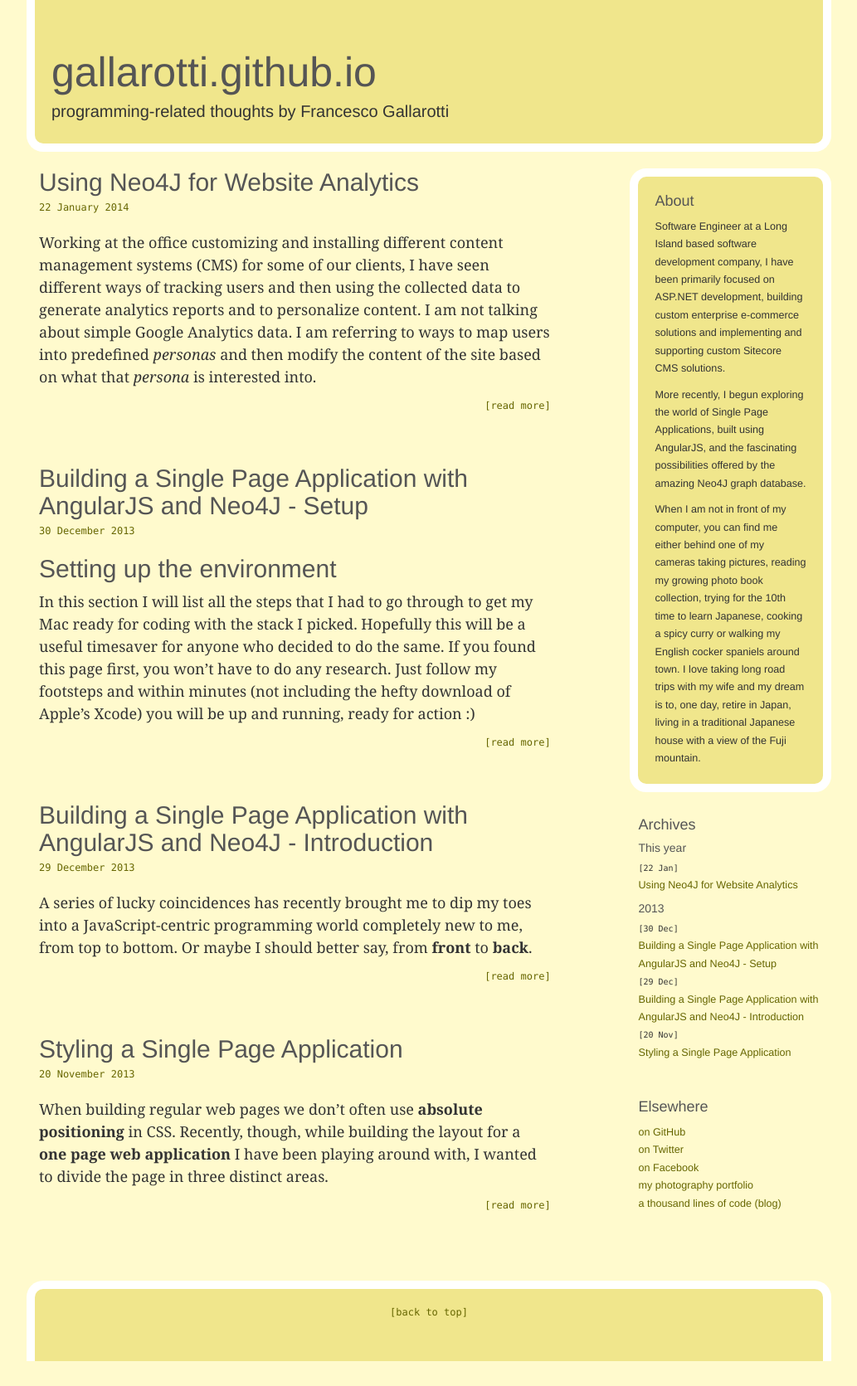
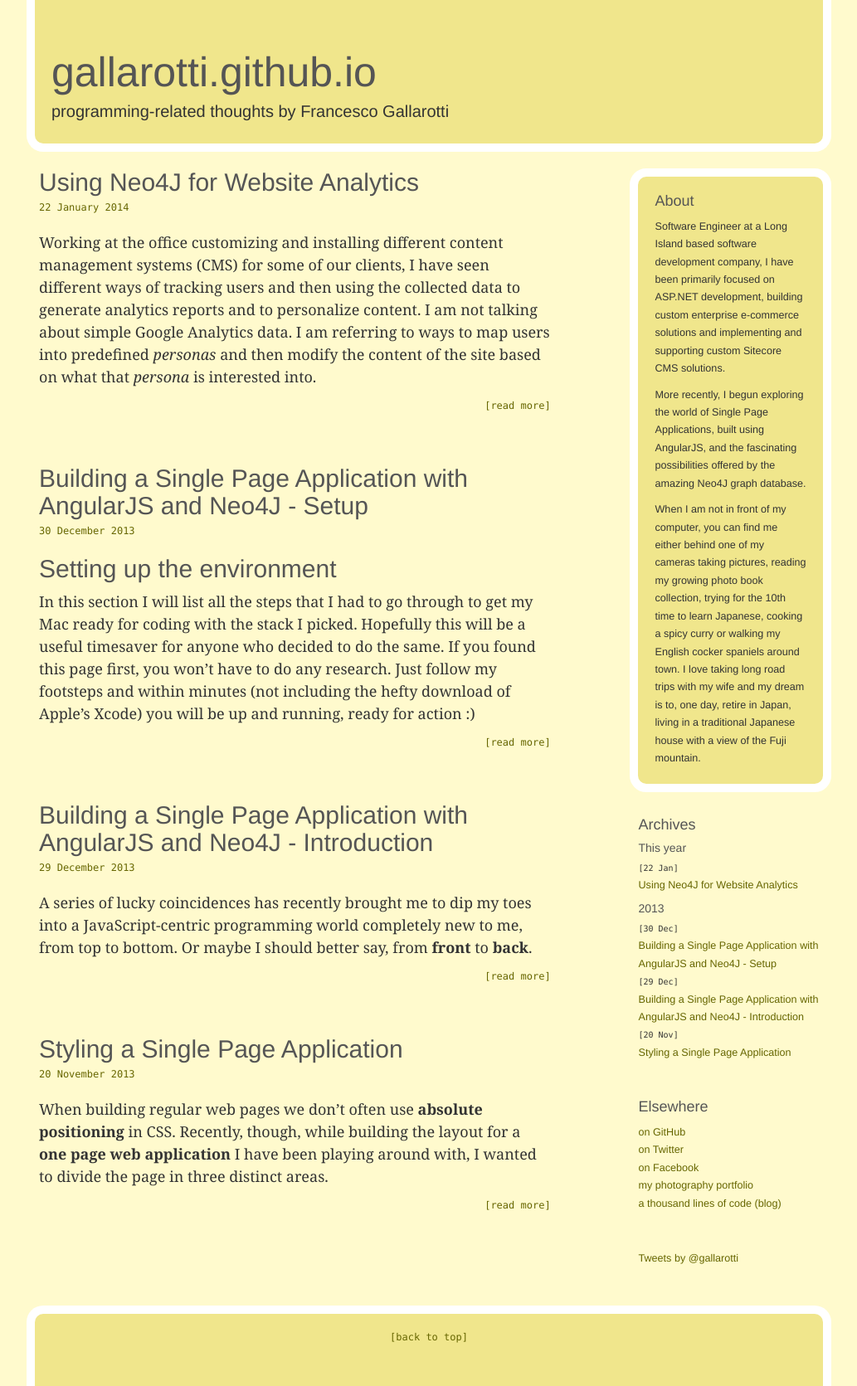
Before and after one commit to gallarotti/gallarotti.github.io, a Jekyll site: the page built from index.html, in a window 1280 px wide. Shown: the whole page at 83% size, without its empty margins (123-1156 px from the left). Built offline with Jekyll 4.4.1, drawn with Linux system fonts in a browser that asks for light colours; nearby versions of some CDN libraries; Markdown is read by kramdown in place of the engine named in the settings; the list of posts is cut into pages by our own code; comment, search, counter and statistics services are not loaded; before the commit the page ends 1641 px from its top, so only the background shows below that.

Commit message:
added twitter feed

```diff
--- a/_includes/sidebar.html
+++ b/_includes/sidebar.html
@@ -35,4 +35,8 @@
       <li><a href="1000linesofcode.wordpress.com" target="_blank">a thousand lines of code (blog)</a></li>
     </ol>
   </div>
+  <div class="sidebar-module">
+  <a class="twitter-timeline" href="https://twitter.com/gallarotti" data-widget-id="444593564937252864">Tweets by @gallarotti</a>
+  <script>!function(d,s,id){var js,fjs=d.getElementsByTagName(s)[0],p=/^http:/.test(d.location)?'http':'https';if(!d.getElementById(id)){js=d.createElement(s);js.id=id;js.src=p+"://platform.twitter.com/widgets.js";fjs.parentNode.insertBefore(js,fjs);}}(document,"script","twitter-wjs");</script>
+  </div>
 </div><!-- /.blog-sidebar -->
```
Lines whose indentation alone changed are shown as unchanged.
